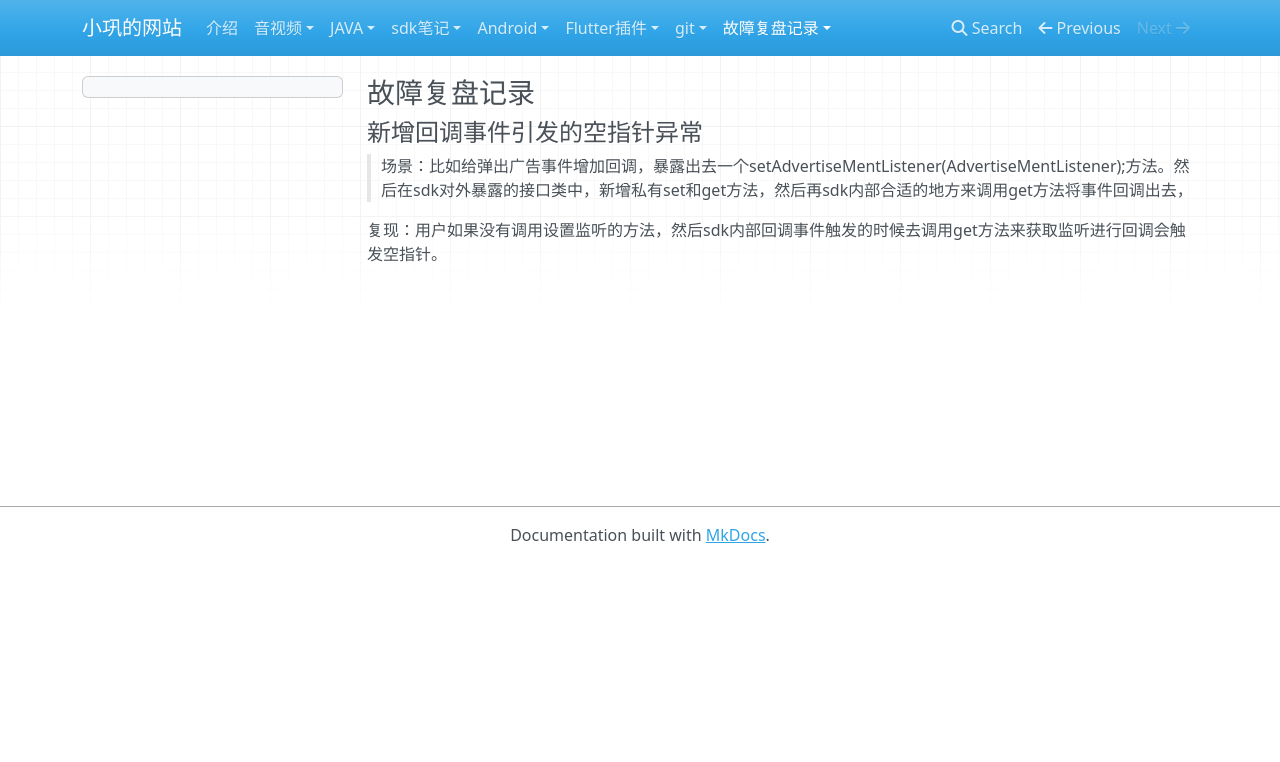
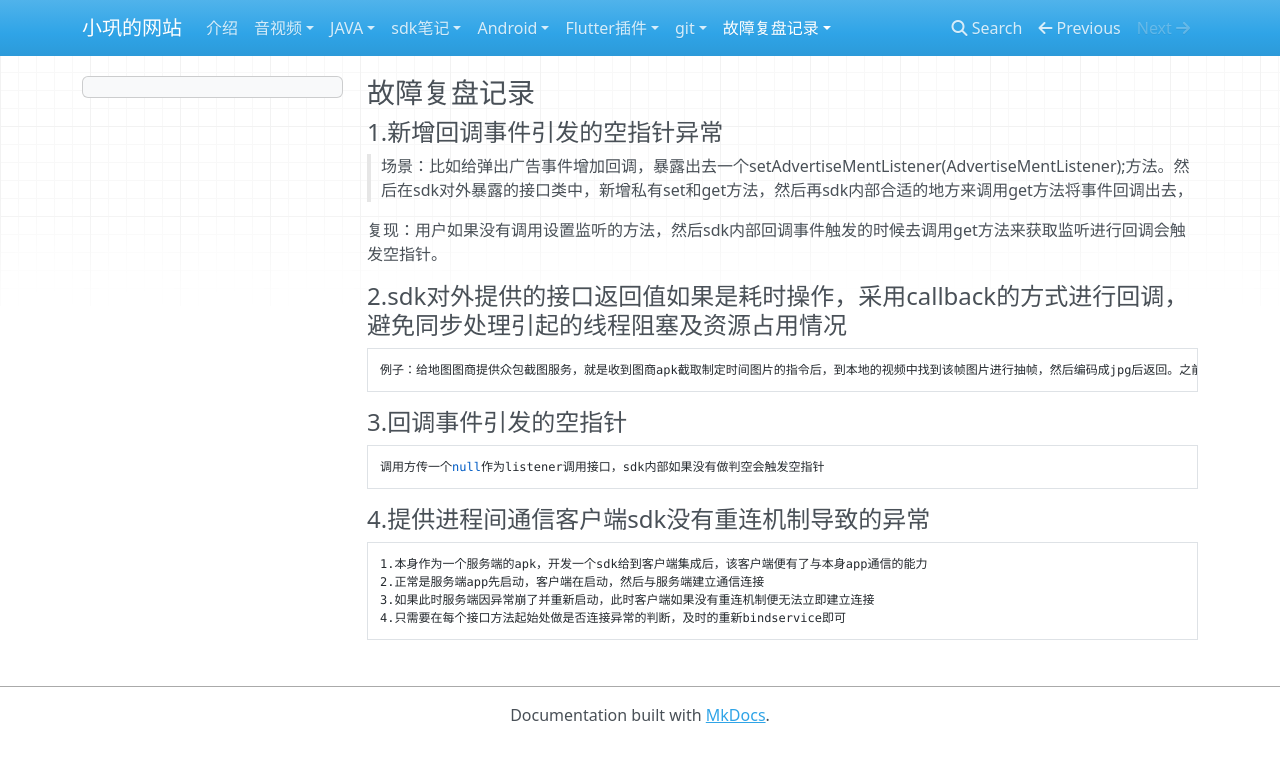
Before and after one commit to gongluis/essay, an MkDocs documentation site: the page built from docs/sdkexception.md, in a window 1280 px wide. Shown: the top 762 px of the page. Built offline with MkDocs 1.6.1, drawn with Linux system fonts in a browser that asks for light colours; nearby versions of some CDN libraries.

Commit message:
DESC:新增一些sdk常见异常

````diff
--- a/docs/sdkexception.md
+++ b/docs/sdkexception.md
@@ -1,6 +1,27 @@
 ### 故障复盘记录
 
-#### 新增回调事件引发的空指针异常
+#### 1.新增回调事件引发的空指针异常
 > 场景：比如给弹出广告事件增加回调，暴露出去一个setAdvertiseMentListener(AdvertiseMentListener);方法。然后在sdk对外暴露的接口类中，新增私有set和get方法，然后再sdk内部合适的地方来调用get方法将事件回调出去，
 
 复现：用户如果没有调用设置监听的方法，然后sdk内部回调事件触发的时候去调用get方法来获取监听进行回调会触发空指针。
+
+#### 2.sdk对外提供的接口返回值如果是耗时操作，采用callback的方式进行回调，避免同步处理引起的线程阻塞及资源占用情况
+
+```
+例子：给地图图商提供众包截图服务，就是收到图商apk截取制定时间图片的指令后，到本地的视频中找到该帧图片进行抽帧，然后编码成jpg后返回。之前未考虑到同时接收大量截图指令的场景，采用同步的方式进行处理发现接口返回速度越来越慢，系统cpu和内存占用也逐渐增加，后续采用异步回调+队列的方式提供图片情况得到一定缓解。
+```
+
+#### 3.回调事件引发的空指针
+
+```
+调用方传一个null作为listener调用接口，sdk内部如果没有做判空会触发空指针
+```
+
+#### 4.提供进程间通信客户端sdk没有重连机制导致的异常
+
+```
+1.本身作为一个服务端的apk，开发一个sdk给到客户端集成后，该客户端便有了与本身app通信的能力
+2.正常是服务端app先启动，客户端在启动，然后与服务端建立通信连接
+3.如果此时服务端因异常崩了并重新启动，此时客户端如果没有重连机制便无法立即建立连接
+4.只需要在每个接口方法起始处做是否连接异常的判断，及时的重新bindservice即可
+```
````
Also changed, not shown: docs/ipc.md (+35 -0 lines), 1 other file.
